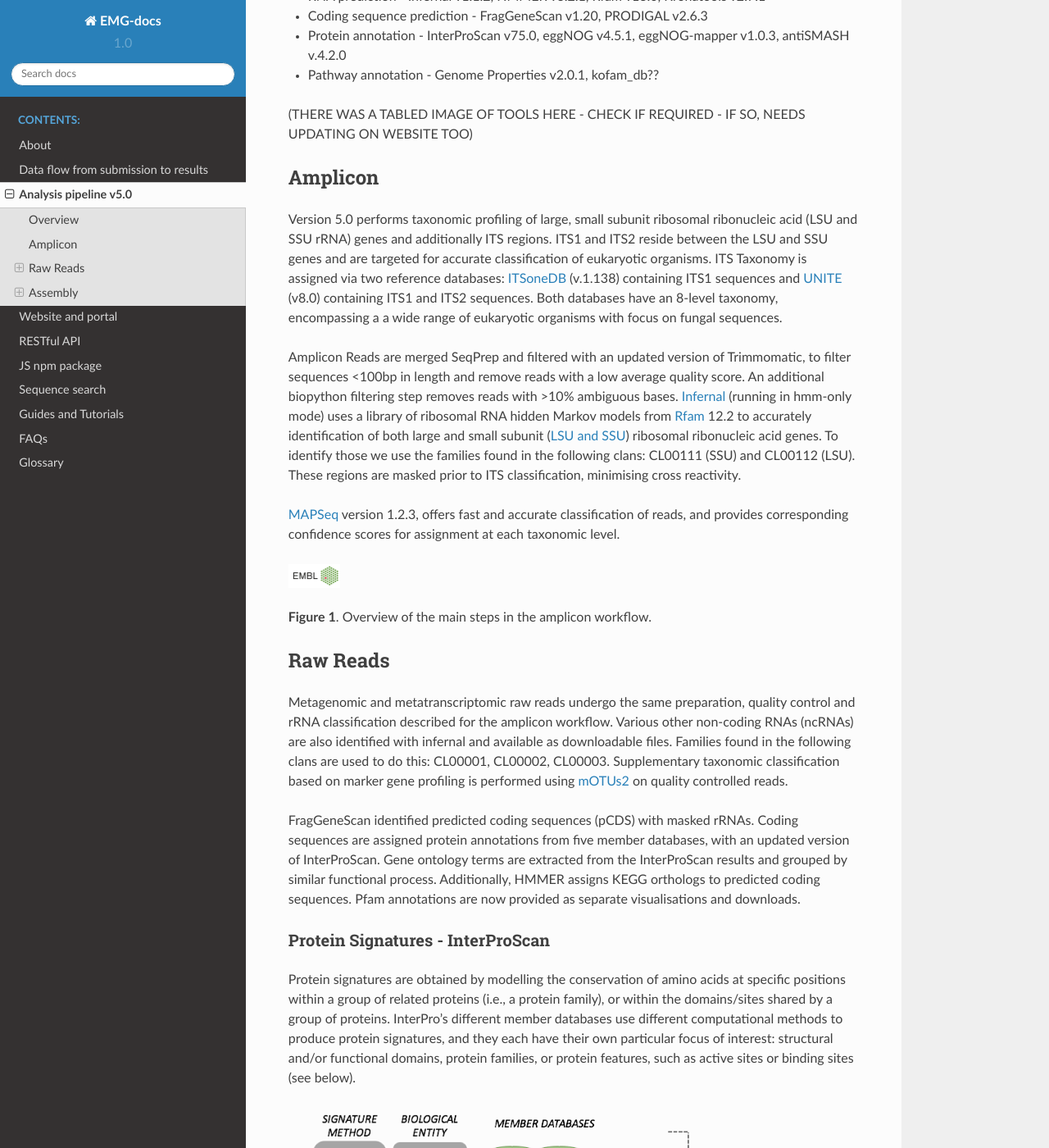
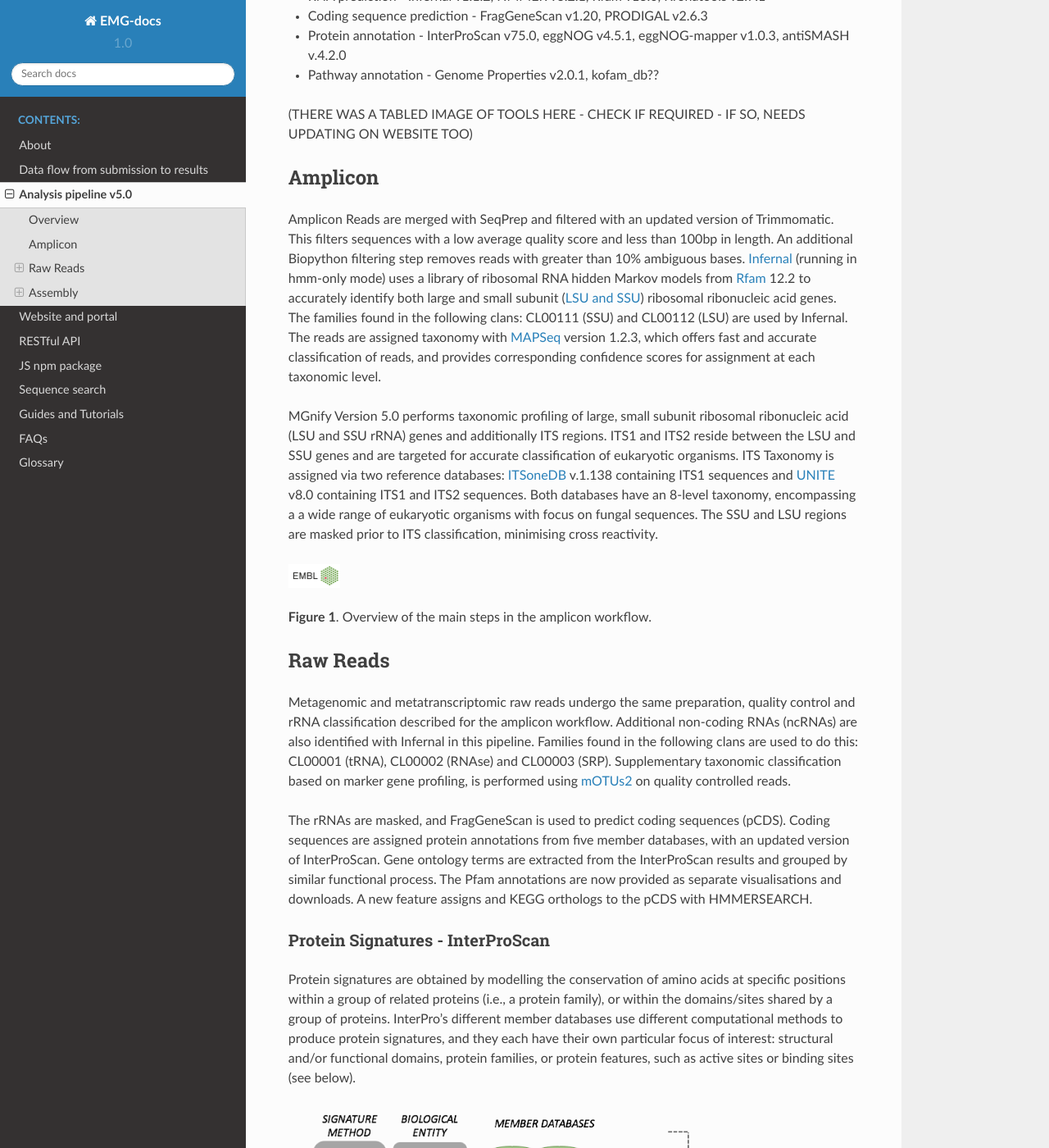
Before and after one commit to EBI-Metagenomics/EMG-docs, a Sphinx documentation site: the page built from docs/analysis.rst, in a window 1280 px wide and 1400 px high, scrolled down 832 px. Shown: the whole window at 82% size. Built offline with Sphinx 7.4.7 and the Read the Docs theme 2.0.0, drawn with Linux system fonts in a browser that asks for light colours; some of the changed text lies outside the part shown.

Commit message:
minor edits

```diff
--- a/docs/analysis.rst
+++ b/docs/analysis.rst
@@ -40,15 +40,13 @@ Updates to databases and software include:
 Amplicon
 ------------------
 
-Version 5.0 performs taxonomic profiling of large, small subunit ribosomal ribonucleic acid (LSU and SSU rRNA) genes and additionally ITS regions. ITS1 and ITS2 reside between the LSU and SSU genes and are targeted for accurate classification of eukaryotic organisms.
-ITS Taxonomy is assigned via two reference databases: `ITSoneDB <https://academic.oup.com/nar/article/46/D1/D127/4210943>`_  (v.1.138) containing ITS1 sequences and
-`UNITE <https://academic.oup.com/nar/article/47/D1/D259/5146189>`_ (v8.0) containing ITS1 and ITS2 sequences. Both databases have an 8-level taxonomy, encompassing a a wide range of eukaryotic organisms with focus on fungal sequences.
+Amplicon Reads are merged with SeqPrep and filtered with an updated version of Trimmomatic. This filters sequences with a low average quality score and less than 100bp in length. An additional Biopython filtering step removes reads with greater than 10% ambiguous bases.
+`Infernal <http://europepmc.org/abstract/MED/24008419>`_ (running in hmm-only mode) uses a library of ribosomal RNA hidden Markov models from `Rfam <http://europepmc.org/articles/PMC4383904>`_ 12.2 to accurately identify both large and small subunit (:term:`LSU and SSU<LSU, SSU>`) ribosomal ribonucleic acid genes. The families found in the following clans: CL00111 (SSU) and CL00112 (LSU) are used by Infernal.
+The reads are assigned taxonomy with `MAPSeq <https://www.biorxiv.org/content/10.1101/126953v1>`_ version 1.2.3, which offers fast and accurate classification of reads, and provides corresponding confidence scores for assignment at each taxonomic level.
 
-Amplicon Reads are merged SeqPrep and filtered with an updated version of Trimmomatic, to filter sequences <100bp in length and remove reads with a low average quality score. An additional biopython filtering step removes reads with >10% ambiguous bases.
-`Infernal <http://europepmc.org/abstract/MED/24008419>`_ (running in hmm-only mode) uses a library of ribosomal RNA hidden Markov models from `Rfam <http://europepmc.org/articles/PMC4383904>`_ 12.2 to accurately identification of both large and small subunit (:term:`LSU and SSU<LSU, SSU>`) ribosomal ribonucleic acid genes. To identify those we use the families found in the following clans: CL00111 (SSU) and CL00112 (LSU).
-These regions are masked prior to ITS classification, minimising cross reactivity.
-
-`MAPSeq <https://www.biorxiv.org/content/10.1101/126953v1>`_ version 1.2.3, offers fast and accurate classification of reads, and provides corresponding confidence scores for assignment at each taxonomic level.
+MGnify Version 5.0 performs taxonomic profiling of large, small subunit ribosomal ribonucleic acid (LSU and SSU rRNA) genes and additionally ITS regions. ITS1 and ITS2 reside between the LSU and SSU genes and are targeted for accurate classification of eukaryotic organisms.
+ITS Taxonomy is assigned via two reference databases: `ITSoneDB <https://academic.oup.com/nar/article/46/D1/D127/4210943>`_  v.1.138 containing ITS1 sequences and `UNITE <https://academic.oup.com/nar/article/47/D1/D259/5146189>`_ v8.0 containing ITS1 and ITS2 sequences. Both databases have an 8-level taxonomy, encompassing a a wide range of eukaryotic organisms with focus on fungal sequences.
+The SSU and LSU regions are masked prior to ITS classification, minimising cross reactivity.
 
 .. figure:: images/pipeline_v5.0_amplicon.png
    :scale: 50 %
@@ -60,14 +58,12 @@ Raw Reads
 ------------------
 
 Metagenomic and metatranscriptomic raw reads undergo the same preparation, quality control and rRNA classification described for the amplicon workflow.
-Various other non-coding RNAs (ncRNAs) are also identified with infernal and available as downloadable files. Families found in the following clans are used to do this: CL00001, CL00002, CL00003.
-Supplementary taxonomic classification based on marker gene profiling is performed using `mOTUs2 <https://www.nature.com/articles/s41467-019-08844-4>`_ on quality controlled reads.
+Additional non-coding RNAs (ncRNAs) are also identified with Infernal in this pipeline. Families found in the following clans are used to do this: CL00001 (tRNA), CL00002 (RNAse) and CL00003 (SRP).
+Supplementary taxonomic classification based on marker gene profiling, is performed using `mOTUs2 <https://www.nature.com/articles/s41467-019-08844-4>`_ on quality controlled reads.
 
-FragGeneScan identified predicted coding sequences (pCDS) with masked rRNAs.
-Coding sequences are assigned protein annotations from five member databases, with an updated version of InterProScan. Gene ontology terms are extracted from the InterProScan results and grouped by similar functional process.
-Additionally, HMMER assigns KEGG orthologs to predicted coding sequences.
-Pfam annotations are now provided as separate visualisations and downloads.
-
+The rRNAs are masked, and FragGeneScan is used to predict coding sequences (pCDS).
+Coding sequences are assigned protein annotations from five member databases, with an updated version of InterProScan. Gene ontology terms are extracted from the InterProScan results and grouped by similar functional process. The Pfam annotations are now provided as separate visualisations and downloads.
+A new feature assigns and KEGG orthologs to the pCDS with HMMERSEARCH.
 
 Protein Signatures - InterProScan
 ^^^^^^^^^^^^^^^^^^^^^^^^^^^^^^^^^
@@ -99,9 +95,9 @@ As part of the metagenomic analysis pipeline, GO terms for molecular function, b
 
 KEGG Orthology
 ^^^^^^^^^^^^^^
-`The KEGG orthology database <https://academic.oup.com/nar/article/44/D1/D457/2502600>`_ (KO) contains groups of protein sequences mapped to a high level functional annotation.
-A HMMSEARCH against the `KOfam <https://www.biorxiv.org/content/10.1101/602110v1>`_ library; a database of profile HMMs generated for the group of protein sequences in each KO, assigns KO.
-Version 5.0 includes a visualised and downloadable summary of the top KEGG orthologs identified in the pCDS.
+`The KEGG orthology (KO) database <https://academic.oup.com/nar/article/44/D1/D457/2502600>`_ contains groups of orthologous genes which link to a high level functional pathways.
+KO identifiers are assigned with a HMMSEARCH against the `KOfam <https://www.biorxiv.org/content/10.1101/602110v1>`_ library; a database of profile HMMs generated for the group of genes in each KO.
+This is a new annotation offered with this version of the analysis pipeline and the top 10 KO matches are visualised on the website.
 
 .. figure:: images/pipeline_v5.0_raw.png
    :scale: 50 %
```
Also changed, not shown: docs/images/Contig1-v5.png (added), docs/images/Contig2-v5.png (added).
